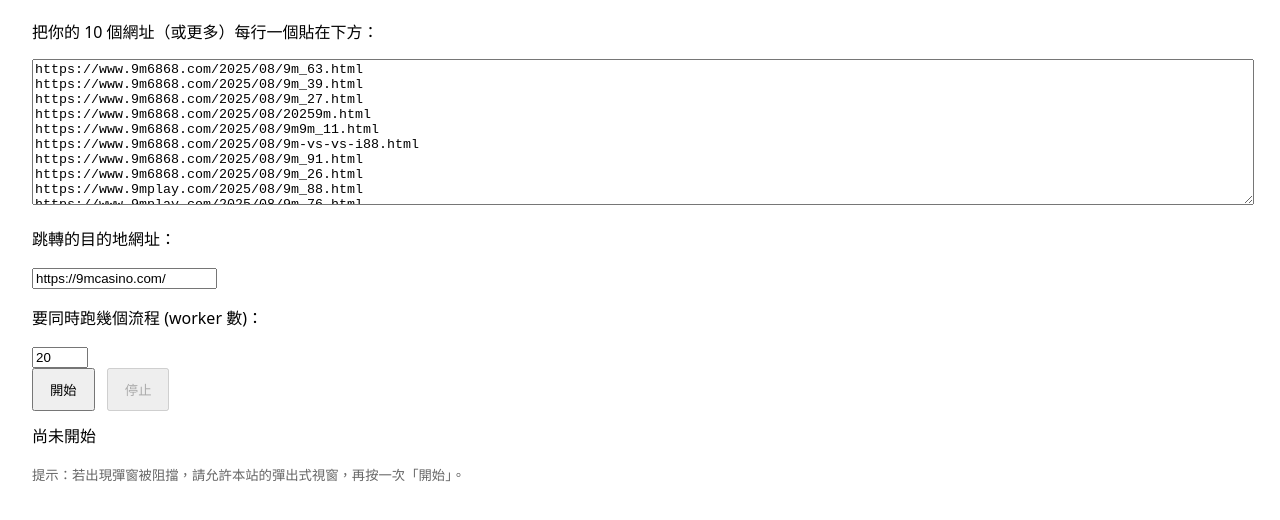
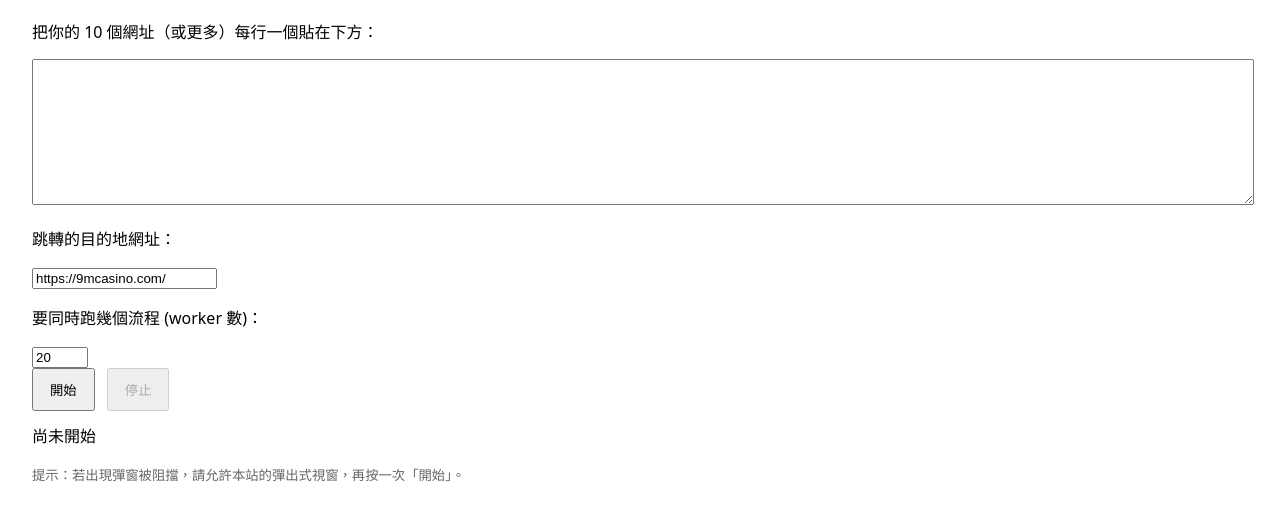
Before and after one commit to lionserver123/seoserver0829, a plain HTML site: page index.html in a window 1280 px wide. Shown: the part 102-622 px from the top of the page. Drawn offline with Linux system fonts and the light colour scheme.

Commit message:
Update index.html

```diff
--- a/index.html
+++ b/index.html
@@ -15,29 +15,7 @@
   <h1>隨機開啟連結 → 等待 → 跳轉 Google → 等待 → 關閉</h1>
 
   <p>把你的 10 個網址（或更多）每行一個貼在下方：</p>
-  <textarea id="linksBox">https://www.9m6868.com/2025/08/9m_63.html
-https://www.9m6868.com/2025/08/9m_39.html
-https://www.9m6868.com/2025/08/9m_27.html
-https://www.9m6868.com/2025/08/20259m.html
-https://www.9m6868.com/2025/08/9m9m_11.html
-https://www.9m6868.com/2025/08/9m-vs-vs-i88.html
-https://www.9m6868.com/2025/08/9m_91.html
-https://www.9m6868.com/2025/08/9m_26.html
-https://www.9mplay.com/2025/08/9m_88.html
-https://www.9mplay.com/2025/08/9m_76.html
-https://www.9mplay.com/2025/08/9m_52.html
-https://www.9mplay.com/2025/08/9m_96.html
-https://www.9mplay.com/2025/08/9m_27.html
-https://www.9mplay.com/2025/08/9m_46.html
-https://www.9mplay.com/2025/08/9m_20.html
-https://www.9mplay.com/2025/08/9m_67.html
-https://www.tw5374.com/2025/08/9m9m_25.html
-https://www.tw5374.com/2025/08/9m129m.html
-https://www.tw5374.com/2025/08/9m119m.html
-https://www.tw5374.com/2025/08/9m109m.html
-https://www.tw5374.com/2025/08/9m99m.html
-https://www.tw5374.com/2025/08/9m89m.html
-https://www.tw5374.com/2025/08/9m79m.html
+  <textarea id="linksBox">
 </textarea>
 
   <p>跳轉的目的地網址：</p>
```
